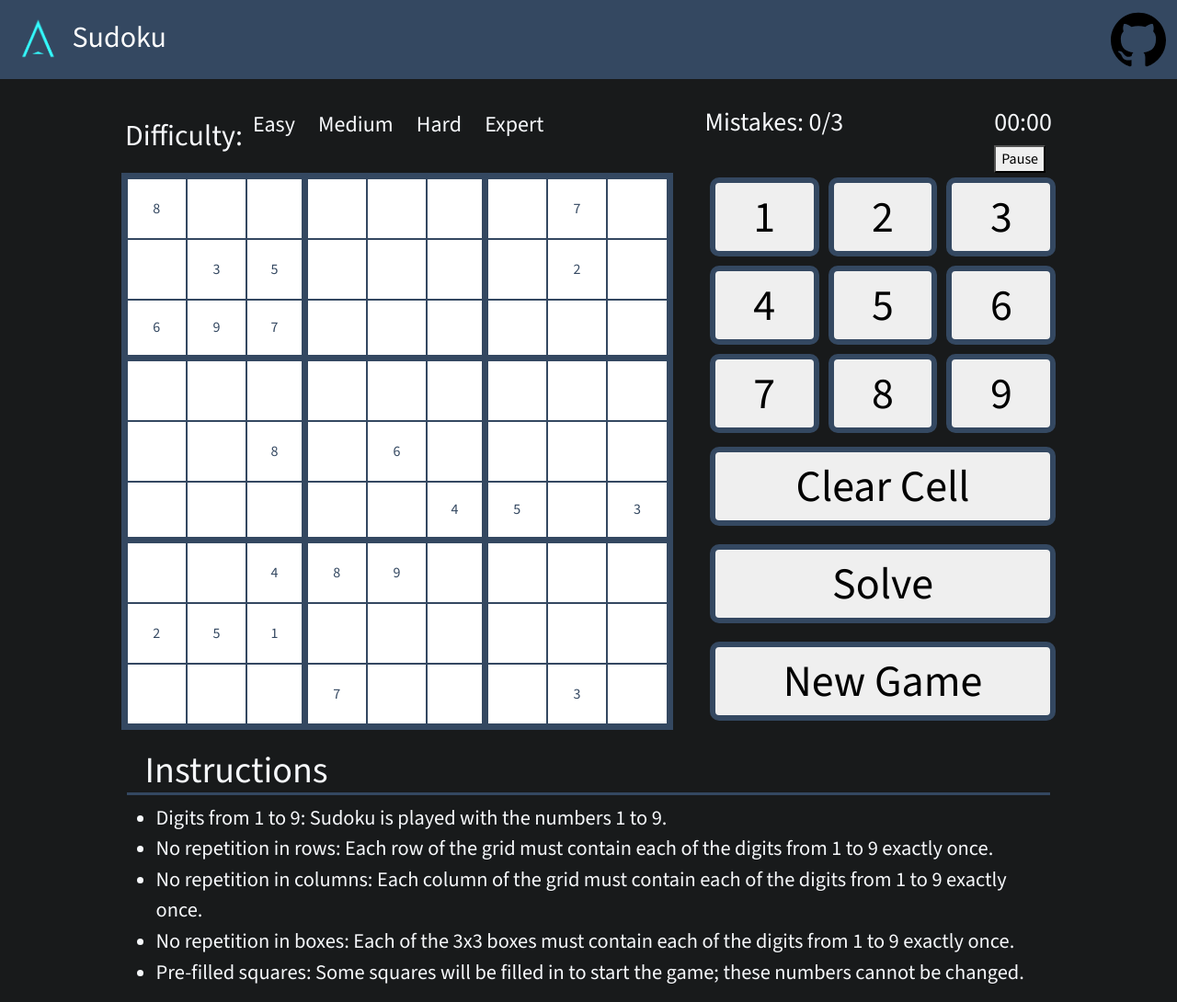
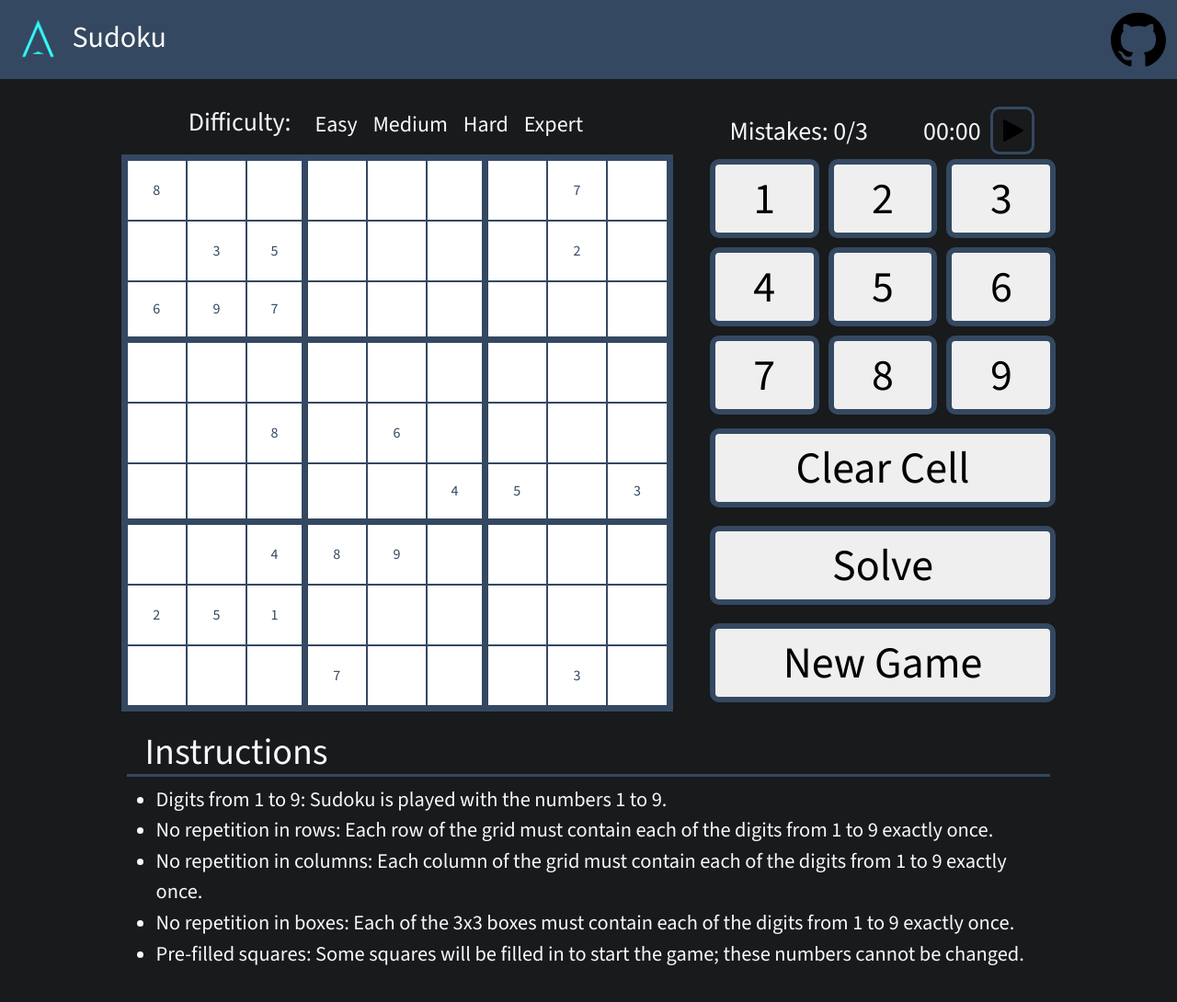
Before and after one commit to BradT615/Sudoku, a plain HTML site: page index.html in a window 1280 px wide. Shown: the whole page at 92% size. Drawn offline with nearby package versions, Linux system fonts and the light colour scheme.

Commit message:
mistake counter / timer styles

```diff
--- a/index.html
+++ b/index.html
@@ -28,7 +28,7 @@
     <div id="main" class="container-xxl">
       <div class="header">
         <div class="difficulty">
-          <h1>Difficulty:</h1>
+          <h3>Difficulty:</h3>
           <div class="difficulty-btns">
             <button id="easy-btn" class="difficulty-btn">Easy</button>
             <button id="medium-btn" class="difficulty-btn">Medium</button>
@@ -36,12 +36,16 @@
             <button id="expert-btn" class="difficulty-btn">Expert</button>
           </div>
         </div>
-        <div class="mistakes">
-          <h3>Mistakes: <span id="mistakes">0</span>/3</h3>
-        </div>
-        <div class="timer">
-          <h3 id="timer">00:00</h3>
-          <button id="pause-btn" class="pause-btn">Pause</button>
+        <div class="stats">
+          <div class="mistakes">
+            <h3>Mistakes: <span id="mistakes">0</span>/3</h3>
+          </div>
+          <div class="timer">
+            <h3 id="timer">00:00</h3>
+            <button id="pause-btn" class="pause-btn">
+              <img id="play-pause-icon" src="logos/play.png" alt="Play/Pause">
+            </button>
+          </div>
         </div>
       </div>
       <div class="top-section">
--- a/styles.css
+++ b/styles.css
@@ -43,27 +43,21 @@ body {
 }
 
 
-
 .header {
   display: flex;
   width: 100%;
-  gap: 40px;
-  justify-content:space-evenly;
+  /* margin-bottom: 10px; */
 }
 .difficulty {
   display: flex;
-  justify-content: center;
-  margin-bottom: 10px;
-}
-.difficulty h1 {
-  font-size: 2rem;
-  margin: auto 0;
+  width: 50%;
+  gap: 20px;
+  justify-content: end;
+  font-size: 1.5rem;
 }
 .difficulty-btn {
-  margin: 0 5px;
   background: none;
   border: none;
-  font-size: 1.5rem;
   color: var(--text-color);
   border-bottom: 3px solid transparent;
 }
@@ -71,6 +65,36 @@ body {
 .difficulty-btn.active {
   border-bottom: 3px solid var(--dark-blue-text-color);
 }
+
+.stats {
+  display: flex;
+  justify-content: center;
+  padding-left: 10px;
+  gap: 60px;
+  margin: 0 auto;
+}
+.mistakes {
+  margin-top: 10px;
+}
+.timer {
+  display: flex;
+}
+#timer {
+  margin-top: 10px;
+  margin-right: 10px;
+}
+.timer button {
+  background: none;
+  border: 3px solid var(--dark-blue-text-color);
+  border-radius: 20%;
+}
+
+/* * {
+  border: 1px solid red;
+} */
+
+
+
 
 
 
@@ -159,7 +183,3 @@ body {
   padding-left: 20px;
   border-bottom: 3px solid var(--dark-blue-text-color);
 }
-
-/* * {
-  border: 1px solid red;
-} */
--- a/sudoku.js
+++ b/sudoku.js
@@ -288,7 +288,10 @@ document.addEventListener("DOMContentLoaded", function() {
 let timerInterval;
 let time = 0;
 let isPaused = false;
+const playPauseIcon = document.getElementById('play-pause-icon');
+
 function startTimer() {
+  playPauseIcon.src = 'logos/pause.png';
   timerInterval = setInterval(function() {
     if(!isPaused) {
       time++;
@@ -296,25 +299,35 @@ function startTimer() {
     }
   }, 1000);
 }
+
 function pauseTimer() {
   isPaused = !isPaused;
   if (isPaused) {
-    document.getElementById('pause-btn').innerHTML = "Resume";
+    playPauseIcon.src = 'logos/play.png';
   } else {
-    document.getElementById('pause-btn').innerHTML = "Pause";
+    playPauseIcon.src = 'logos/pause.png';
   }
 }
+
 function resetTimer() {
   clearInterval(timerInterval);
   time = 0;
   document.getElementById('timer').innerHTML = formatTime(time);
+  playPauseIcon.src = 'logos/play.png';
 }
+
 function formatTime(seconds) {
   let minutes = Math.floor(seconds / 60);
   seconds = seconds % 60;
   return `${minutes.toString().padStart(2, '0')}:${seconds.toString().padStart(2, '0')}`;
 }
+
 document.getElementById('pause-btn').addEventListener('click', pauseTimer);
+
+
+
+
+
 
 
 
```
Also changed, not shown: logos/pause.png (added), logos/play.png (added).
